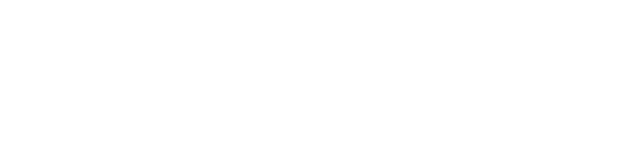
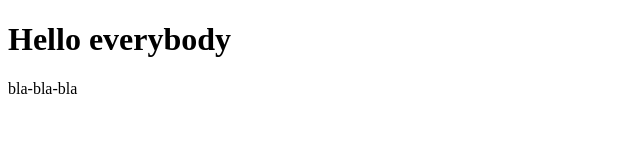
Before and after one commit to Ivanka1905/git-init, a plain HTML site: page index.html in a window 1280 px wide. Shown: the whole page, without its empty margins (0-640 px from the left). Drawn offline with Linux system fonts and the light colour scheme.

Commit message:
Add title

```diff
--- a/index.html
+++ b/index.html
@@ -8,7 +8,8 @@
 </head>
 
 <body>
-
+    <h1>Hello everybody</h1>
+    <p>bla-bla-bla</p>
 </body>
 
 </html>
```
